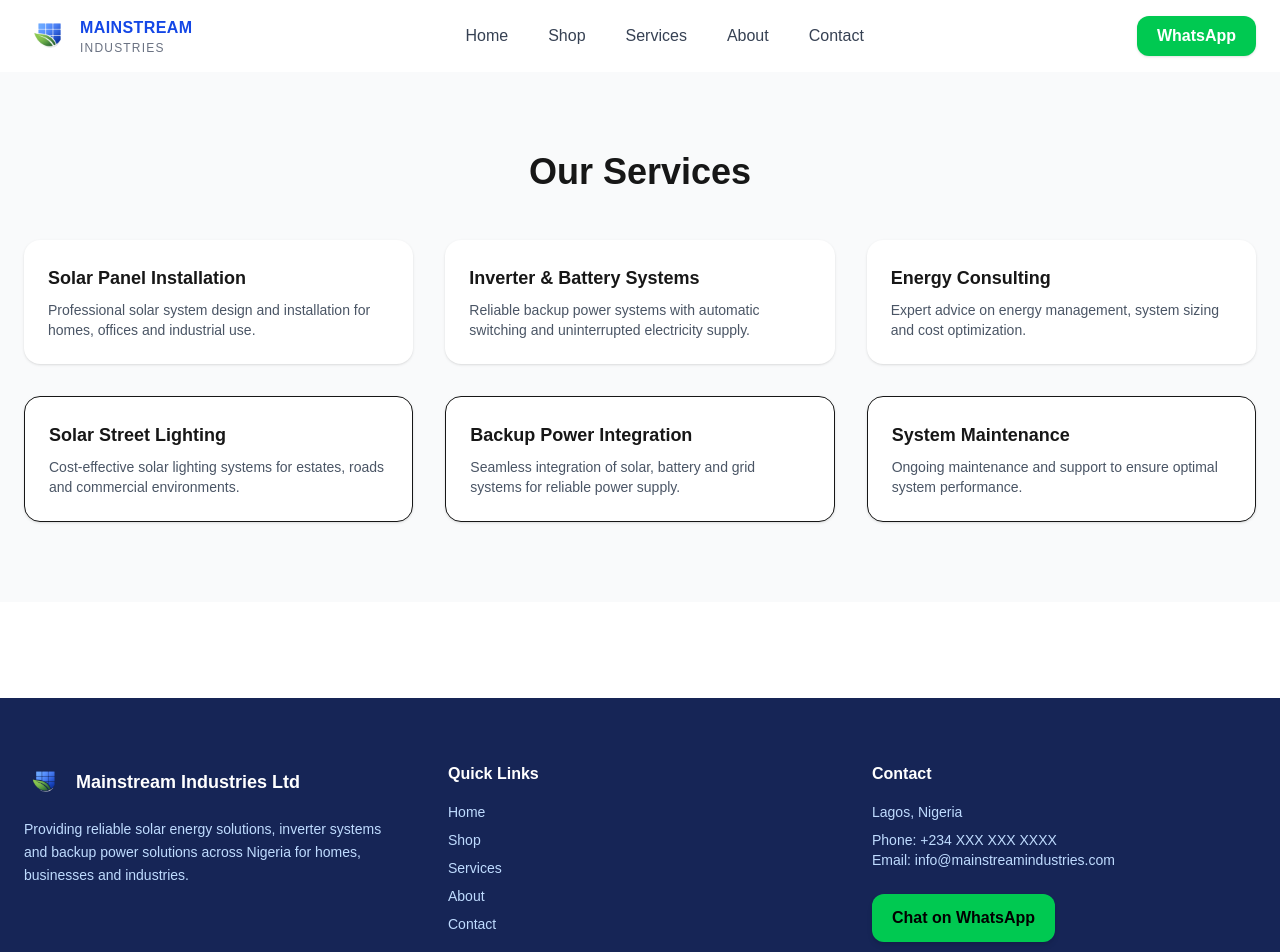
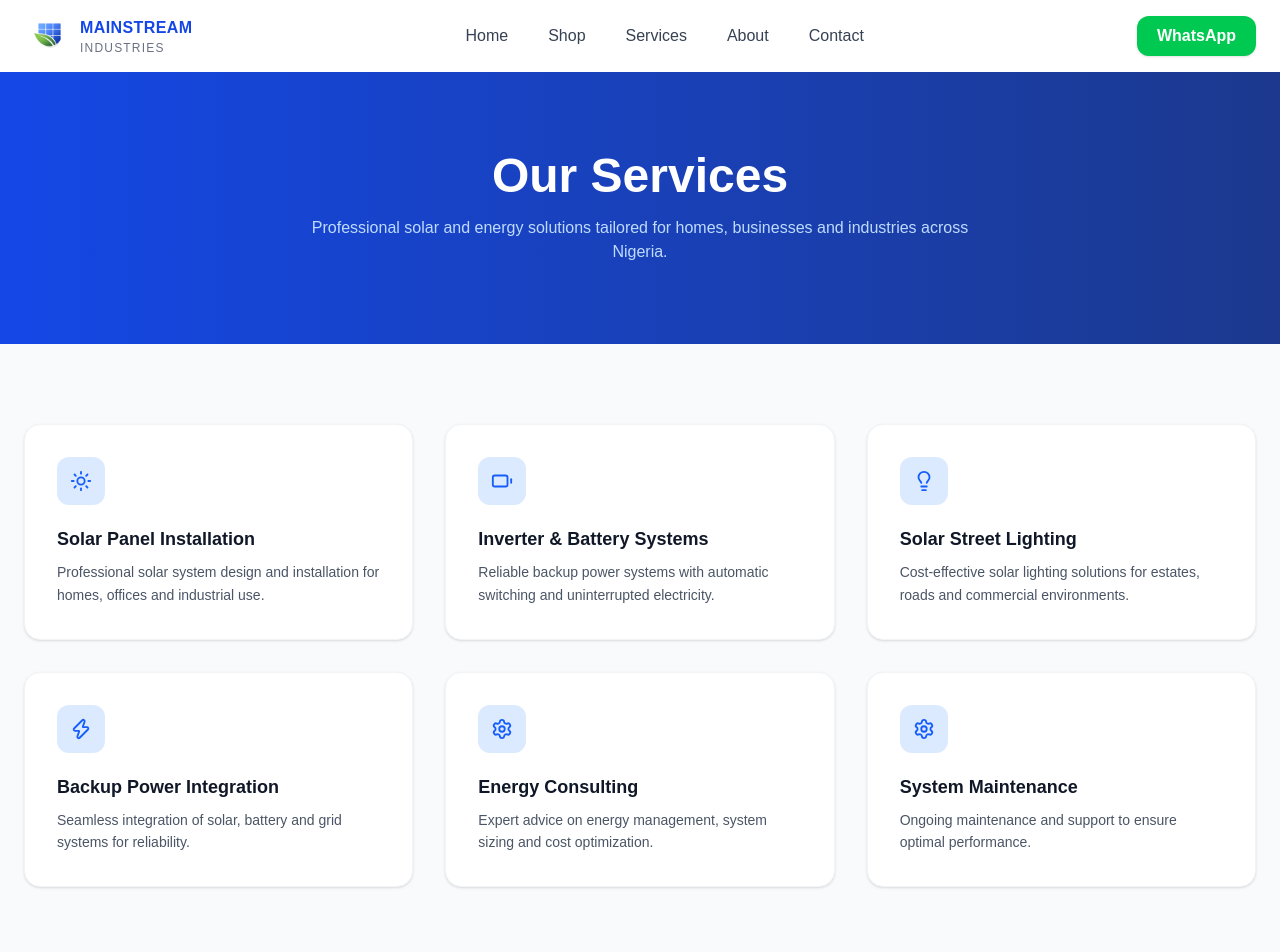
Before and after one commit to sergeambeshi-bit/mainstream-industries, a Next.js app: page /services in a window 1280 px wide. Shown: the top 952 px of the page. Built offline with nearby package versions, Linux system fonts and the light colour scheme.

Commit message:
upgraded shop page with premium UI and interactions

```diff
--- /dev/null
+++ b/app/projects/page.tsx
@@ -0,0 +1,65 @@
+import Image from "next/image";
+
+const projects = [
+  {
+    title: "Residential Solar Installation",
+    image: "/images/projects/project1.jpg",
+  },
+  {
+    title: "Commercial Solar System",
+    image: "/images/projects/project2.jpg",
+  },
+  {
+    title: "Solar Street Lighting",
+    image: "/images/projects/project3.jpg",
+  },
+  {
+    title: "Inverter & Battery Setup",
+    image: "/images/projects/project4.jpg",
+  },
+];
+
+export default function ProjectsPage() {
+  return (
+    <div className="bg-gray-50 py-20 px-4 sm:px-6">
+
+      {/* Header */}
+      <div className="max-w-5xl mx-auto text-center mb-16">
+        <h1 className="text-4xl font-bold mb-4">
+          Our Projects
+        </h1>
+        <p className="text-gray-600">
+          Explore some of our completed solar installations and energy solutions.
+        </p>
+      </div>
+
+      {/* Grid */}
+      <div className="max-w-7xl mx-auto grid sm:grid-cols-2 md:grid-cols-3 gap-8">
+
+        {projects.map((project, i) => (
+          <div
+            key={i}
+            className="group bg-white rounded-2xl overflow-hidden shadow-sm hover:shadow-2xl transition duration-300 hover:-translate-y-2"
+          >
+            <div className="relative h-56 w-full">
+              <Image
+                src={project.image}
+                alt={project.title}
+                fill
+                className="object-cover group-hover:scale-105 transition duration-300"
+              />
+            </div>
+
+            <div className="p-5">
+              <h3 className="font-semibold text-lg">
+                {project.title}
+              </h3>
+            </div>
+          </div>
+        ))}
+
+      </div>
+
+    </div>
+  );
+}
--- a/app/services/page.tsx
+++ b/app/services/page.tsx
@@ -1,87 +1,122 @@
+"use client";
+
 import Link from "next/link";
+import { motion } from "framer-motion";
+import { Zap, Sun, Battery, Settings, Lightbulb } from "lucide-react";
+
+const services = [
+  {
+    title: "Solar Panel Installation",
+    desc: "Professional solar system design and installation for homes, offices and industrial use.",
+    icon: Sun,
+  },
+  {
+    title: "Inverter & Battery Systems",
+    desc: "Reliable backup power systems with automatic switching and uninterrupted electricity.",
+    icon: Battery,
+  },
+  {
+    title: "Solar Street Lighting",
+    desc: "Cost-effective solar lighting solutions for estates, roads and commercial environments.",
+    icon: Lightbulb,
+    link: "/services/solar-street-lighting",
+  },
+  {
+    title: "Backup Power Integration",
+    desc: "Seamless integration of solar, battery and grid systems for reliability.",
+    icon: Zap,
+  },
+  {
+    title: "Energy Consulting",
+    desc: "Expert advice on energy management, system sizing and cost optimization.",
+    icon: Settings,
+  },
+  {
+    title: "System Maintenance",
+    desc: "Ongoing maintenance and support to ensure optimal performance.",
+    icon: Settings,
+  },
+];
 
 export default function ServicesPage() {
   return (
-    <div className="py-20 px-4 sm:px-6 bg-gray-50">
-      <div className="max-w-7xl mx-auto">
+    <div className="bg-gray-50 text-gray-900">
 
-        {/* Header */}
-        <h1 className="text-4xl font-bold mb-12 text-center">
+      {/* 🔥 HERO SECTION */}
+      <section className="bg-gradient-to-r from-blue-700 to-blue-900 text-white py-20 px-6 text-center">
+        <h1 className="text-4xl md:text-5xl font-bold mb-4">
           Our Services
         </h1>
+        <p className="text-blue-200 max-w-2xl mx-auto">
+          Professional solar and energy solutions tailored for homes, businesses and industries across Nigeria.
+        </p>
+      </section>
 
-        {/* Services Grid */}
-        <div className="grid grid-cols-1 sm:grid-cols-2 md:grid-cols-3 gap-8">
+      {/* 💼 SERVICES GRID */}
+      <section className="py-20 px-4 sm:px-6">
+        <div className="max-w-7xl mx-auto grid md:grid-cols-3 gap-8">
 
-          {/* Solar Installation */}
-          <div className="p-6 bg-white rounded-2xl shadow-sm hover:shadow-lg transition">
-            <h2 className="font-semibold text-lg mb-2">
-              Solar Panel Installation
-            </h2>
-            <p className="text-gray-600 text-sm">
-              Professional solar system design and installation for homes, offices and industrial use.
-            </p>
-          </div>
+          {services.map((service, i) => {
+            const Icon = service.icon;
 
-          {/* Inverter Systems */}
-          <div className="p-6 bg-white rounded-2xl shadow-sm hover:shadow-lg transition">
-            <h2 className="font-semibold text-lg mb-2">
-              Inverter & Battery Systems
-            </h2>
-            <p className="text-gray-600 text-sm">
-              Reliable backup power systems with automatic switching and uninterrupted electricity supply.
-            </p>
-          </div>
+            const Card = (
+              <motion.div
+                key={i}
+                initial={{ opacity: 0, y: 40 }}
+                whileInView={{ opacity: 1, y: 0 }}
+                transition={{ duration: 0.5 }}
+                viewport={{ once: true }}
+                className="group p-8 bg-white rounded-2xl shadow-sm hover:shadow-2xl transition duration-300 hover:-translate-y-2 border border-gray-100"
+              >
+                {/* Icon */}
+                <div className="w-12 h-12 mb-5 flex items-center justify-center rounded-xl bg-blue-100 text-blue-600 group-hover:bg-blue-600 group-hover:text-white transition">
+                  <Icon size={22} />
+                </div>
 
-          {/* Consulting */}
-          <div className="p-6 bg-white rounded-2xl shadow-sm hover:shadow-lg transition">
-            <h2 className="font-semibold text-lg mb-2">
-              Energy Consulting
-            </h2>
-            <p className="text-gray-600 text-sm">
-              Expert advice on energy management, system sizing and cost optimization.
-            </p>
-          </div>
+                {/* Title */}
+                <h3 className="font-semibold text-lg mb-2">
+                  {service.title}
+                </h3>
 
-          {/* 🔥 STREET LIGHTING (IMPORTANT) */}
-          <Link href="/services/solar-street-lighting">
-            <div className="p-6 bg-white rounded-2xl shadow-sm hover:shadow-xl transition cursor-pointer border">
-              <h2 className="font-semibold text-lg mb-2">
-                Solar Street Lighting
-              </h2>
-              <p className="text-gray-600 text-sm">
-                Cost-effective solar lighting systems for estates, roads and commercial environments.
-              </p>
-            </div>
-          </Link>
+                {/* Description */}
+                <p className="text-gray-600 text-sm leading-relaxed">
+                  {service.desc}
+                </p>
+              </motion.div>
+            );
 
-          {/* Backup Integration */}
-          <Link href="/services/backup-power-integration">
-            <div className="p-6 bg-white rounded-2xl shadow-sm hover:shadow-xl transition cursor-pointer border">
-              <h2 className="font-semibold text-lg mb-2">
-                Backup Power Integration
-              </h2>
-              <p className="text-gray-600 text-sm">
-                Seamless integration of solar, battery and grid systems for reliable power supply.
-              </p>
-            </div>
-          </Link>
-
-          {/* Maintenance */}
-          <Link href="/services/system-maintenance">
-            <div className="p-6 bg-white rounded-2xl shadow-sm hover:shadow-xl transition cursor-pointer border">
-              <h2 className="font-semibold text-lg mb-2">
-                System Maintenance
-              </h2>
-              <p className="text-gray-600 text-sm">
-                Ongoing maintenance and support to ensure optimal system performance.
-              </p>
-            </div>
-          </Link>
+            return service.link ? (
+              <Link key={i} href={service.link}>
+                {Card}
+              </Link>
+            ) : (
+              Card
+            );
+          })}
 
         </div>
+      </section>
 
-      </div>
+      {/* 🚀 CTA SECTION */}
+      <section className="bg-blue-900 text-white text-center py-20 px-6">
+        <div className="max-w-3xl mx-auto">
+          <h2 className="text-3xl font-bold mb-4">
+            Need a Solar Solution?
+          </h2>
+
+          <p className="text-blue-200 mb-6">
+            Talk to our experts and get a customized solution for your home or business.
+          </p>
+
+          <a
+            href="https://wa.me/234XXXXXXXXXX"
+            className="bg-white text-blue-700 px-6 py-3 rounded-xl font-semibold inline-block hover:bg-gray-100 transition"
+          >
+            Chat on WhatsApp
+          </a>
+        </div>
+      </section>
+
     </div>
   );
 }
--- a/components/Hero.tsx
+++ b/components/Hero.tsx
@@ -12,11 +12,11 @@
         backgroundPosition: "center",
       }}
     >
-      {/* 🔥 PREMIUM GRADIENT OVERLAY */}
-      <div className="absolute inset-0 bg-gradient-to-br from-blue-900/90 via-black/80 to-black/90"></div>
+      {/* 🔥 FIXED OVERLAY (LESS DARK, MORE PREMIUM) */}
+      <div className="absolute inset-0 bg-gradient-to-br from-blue-900/70 via-blue-800/50 to-black/60"></div>
 
-      {/* ✨ SUBTLE GLOW EFFECT */}
-      <div className="absolute inset-0 bg-[radial-gradient(circle_at_top,rgba(59,130,246,0.2),transparent_60%)]"></div>
+      {/* ✨ PREMIUM LIGHT GLOW */}
+      <div className="absolute inset-0 bg-[radial-gradient(circle_at_top,rgba(59,130,246,0.35),transparent_60%)]"></div>
 
       {/* Content */}
       <motion.div
@@ -31,7 +31,7 @@
           initial={{ opacity: 0, y: 20 }}
           animate={{ opacity: 1, y: 0 }}
           transition={{ delay: 0.2 }}
-          className="mb-4 text-sm uppercase tracking-widest text-blue-300"
+          className="mb-4 text-sm uppercase tracking-widest text-blue-200"
         >
           Solar Energy Experts
         </motion.p>
@@ -44,7 +44,7 @@
           className="text-4xl sm:text-5xl md:text-6xl font-extrabold leading-tight mb-6"
         >
           Reliable Solar Power for
-          <span className="block text-blue-400">
+          <span className="block text-blue-300">
             Homes & Businesses
           </span>
         </motion.h1>
@@ -54,7 +54,7 @@
           initial={{ opacity: 0, y: 30 }}
           animate={{ opacity: 1, y: 0 }}
           transition={{ delay: 0.4 }}
-          className="text-lg md:text-xl mb-10 text-gray-300 max-w-2xl mx-auto"
+          className="text-lg md:text-xl mb-10 text-gray-200 max-w-2xl mx-auto"
         >
           Solar panels, inverters, batteries and complete energy systems across Nigeria.
         </motion.p>
@@ -75,7 +75,7 @@
 
           <a
             href="https://wa.me/234XXXXXXXXXX"
-            className="bg-white/10 backdrop-blur-md border border-white/20 px-8 py-3 rounded-xl font-semibold hover:bg-white/20 transition hover:scale-105"
+            className="bg-white/15 backdrop-blur-md border border-white/30 px-8 py-3 rounded-xl font-semibold hover:bg-white/25 transition hover:scale-105"
           >
             WhatsApp Us
           </a>
```
Also changed, not shown: app/shop/page.tsx (+52 -88 lines).
